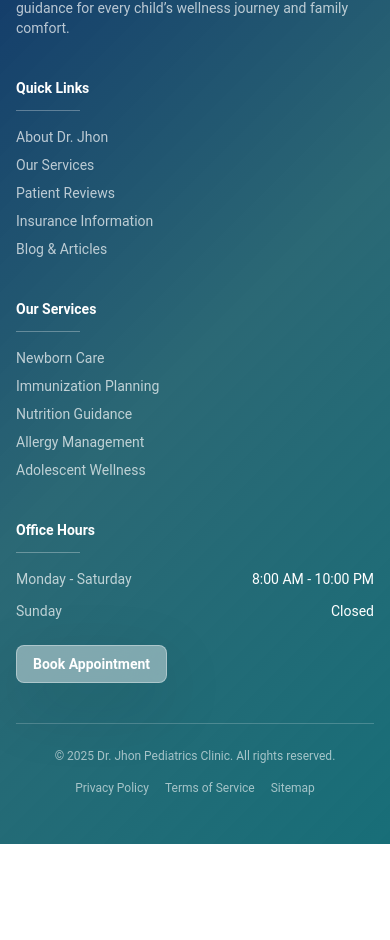
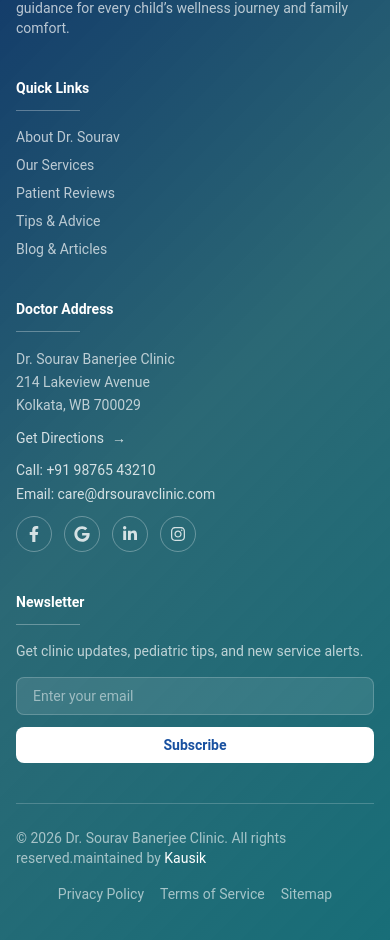
Before and after one commit to kausik11/sourav_banerjee, a React (Vite) app: page /locations in a window 390 px wide. Shown: the part 3671-4611 px from the top of the page. Before the commit the page ends 4515 px from the top, so only its background shows below. Built offline with nearby package versions, Linux system fonts and the light colour scheme; no server answers.

Commit message:
add video section and footer

```diff
--- a/src/App.jsx
+++ b/src/App.jsx
@@ -1,6 +1,8 @@
 import React from 'react'
+import { FaFacebookF, FaGoogle, FaInstagram, FaLinkedinIn } from 'react-icons/fa'
 import { BrowserRouter, NavLink, Route, Routes } from 'react-router-dom'
 import { SiteProvider, useSite } from './context/SiteContext'
+import { sampleDoctorCenters } from './data/doctorCenters'
 import HomePage from './pages/HomePage'
 import ServicesPage from './pages/ServicesPage'
 import LocationsPage from './pages/LocationsPage'
@@ -11,6 +13,7 @@ import BlogsPage from './pages/BlogsPage'
 import BlogDetailPage from './pages/BlogDetailPage'
 import GalleryPage from './pages/GalleryPage'
 import Navbar from './components/Navbar'
+import logo from '../public/logo.png'
 
 const navItems = [
   { label: 'Home', to: '/' },
@@ -85,11 +88,11 @@ const AppLayout = () => {
           <div>
             <div className="flex items-center gap-3">
               <img
-                src="https://images.unsplash.com/photo-1544723795-3fb6469f5b39?auto=format&fit=facearea&w=120&h=120&q=80"
+                src={logo}
                 alt="Dr. Jhon"
                 className="h-11 w-11 rounded-full border border-white/30 object-cover"
               />
-              <p className="text-lg font-semibold text-white">Dr. Jhon</p>
+              <p className="text-lg font-semibold text-white">Dr. Sourav Banerjee</p>
             </div>
             <p className="mt-4 text-sm text-white/70">
               Providing exceptional pediatric care with personalized guidance
@@ -103,7 +106,7 @@ const AppLayout = () => {
             <ul className="mt-4 space-y-2 text-sm text-white/70">
               <li>
                 <NavLink to="/" className="hover:text-white">
-                  About Dr. Jhon
+                  About Dr. Sourav
                 </NavLink>
               </li>
               <li>
@@ -118,7 +121,7 @@ const AppLayout = () => {
               </li>
               <li>
                 <NavLink to="/locations" className="hover:text-white">
-                  Insurance Information
+                  Tips & Advice
                 </NavLink>
               </li>
               <li>
@@ -130,41 +133,106 @@ const AppLayout = () => {
           </div>
 
           <div>
-            <p className="text-sm font-semibold text-white">Our Services</p>
+            <p className="text-sm font-semibold text-white">Doctor Address</p>
             <div className="mt-3 h-px w-16 bg-white/30" />
-            <ul className="mt-4 space-y-2 text-sm text-white/70">
-              <li>Newborn Care</li>
-              <li>Immunization Planning</li>
-              <li>Nutrition Guidance</li>
-              <li>Allergy Management</li>
-              <li>Adolescent Wellness</li>
-            </ul>
+            <div className="mt-4 grid gap-6 text-sm text-white/70 md:grid-cols-[1fr_1.1fr]">
+              <div className="space-y-3">
+                <p className="leading-relaxed">
+                  Dr. Sourav Banerjee Clinic
+                  <br />
+                  214 Lakeview Avenue
+                  <br />
+                  Kolkata, WB 700029
+                </p>
+                <a
+                  href="https://maps.google.com/?q=214+Lakeview+Avenue+Kolkata+WB+700029"
+                  target="_blank"
+                  rel="noreferrer"
+                  className="inline-flex items-center gap-2 text-white/80 transition hover:text-white"
+                >
+                  <span>Get Directions</span>
+                  <span aria-hidden="true">→</span>
+                </a>
+                <div className="space-y-1 text-white/80">
+                  <p>Call: +91 98765 43210</p>
+                  <p>Email: care@drsouravclinic.com</p>
+                </div>
+                <div className="flex items-center gap-3 text-white/70">
+                  <a
+                    href="https://www.facebook.com/"
+                    target="_blank"
+                    rel="noreferrer"
+                    aria-label="Facebook"
+                    className="inline-flex h-9 w-9 items-center justify-center rounded-full border border-white/30 text-white/80 transition hover:border-white hover:text-white"
+                  >
+                    <FaFacebookF className="h-4 w-4" />
+                  </a>
+                  <a
+                    href="https://workspace.google.com/"
+                    target="_blank"
+                    rel="noreferrer"
+                    aria-label="Google Workspace"
+                    className="inline-flex h-9 w-9 items-center justify-center rounded-full border border-white/30 text-white/80 transition hover:border-white hover:text-white"
+                  >
+                    <FaGoogle className="h-4 w-4" />
+                  </a>
+                  <a
+                    href="https://www.linkedin.com/"
+                    target="_blank"
+                    rel="noreferrer"
+                    aria-label="LinkedIn"
+                    className="inline-flex h-9 w-9 items-center justify-center rounded-full border border-white/30 text-white/80 transition hover:border-white hover:text-white"
+                  >
+                    <FaLinkedinIn className="h-4 w-4" />
+                  </a>
+                  <a
+                    href="https://www.instagram.com/"
+                    target="_blank"
+                    rel="noreferrer"
+                    aria-label="Instagram"
+                    className="inline-flex h-9 w-9 items-center justify-center rounded-full border border-white/30 text-white/80 transition hover:border-white hover:text-white"
+                  >
+                    <FaInstagram className="h-4 w-4" />
+                  </a>
+                </div>
+              </div>
+
+            </div>
           </div>
 
           <div>
-            <p className="text-sm font-semibold text-white">Office Hours</p>
+            <p className="text-sm font-semibold text-white">Newsletter</p>
             <div className="mt-3 h-px w-16 bg-white/30" />
-            <div className="mt-4 space-y-3 text-sm text-white/70">
-              <div className="flex items-start justify-between gap-4">
-                <span>Monday - Saturday</span>
-                <span className="text-white">8:00 AM - 10:00 PM</span>
-              </div>
-              <div className="flex items-start justify-between gap-4">
-                <span>Sunday</span>
-                <span className="text-white">Closed</span>
-              </div>
-            </div>
-            <NavLink
-              to="/locations"
-              className="mt-6 inline-flex items-center justify-center rounded-lg bg-[#2563eb] px-4 py-2 text-sm font-semibold text-white shadow-soft transition hover:bg-[#1d4ed8]"
-            >
-              Book Appointment
-            </NavLink>
+            <p className="mt-4 text-sm text-white/70">
+              Get clinic updates, pediatric tips, and new service alerts.
+            </p>
+            <form className="mt-4 space-y-3">
+              <input
+                type="email"
+                placeholder="Enter your email"
+                className="w-full rounded-lg border border-white/20 bg-white/10 px-4 py-2 text-sm text-white placeholder:text-white/50 focus:border-white focus:outline-none"
+                aria-label="Email address"
+              />
+              <button
+                type="submit"
+                className="w-full rounded-lg bg-white px-4 py-2 text-sm font-semibold text-[var(--brand-blue)] transition hover:bg-white/90"
+              >
+                Subscribe
+              </button>
+            </form>
           </div>
         </div>
 
-        <div className="mt-10 flex flex-col items-center justify-between gap-4 border-t border-white/20 pt-6 text-xs text-white/60 md:flex-row">
-          <p>© 2025 Dr. Jhon Pediatrics Clinic. All rights reserved.</p>
+        <div className="mt-10 flex flex-col items-center justify-between gap-4 border-t border-white/20 pt-6 text-sm text-white/60 md:flex-row">
+          <p>© 2026 Dr. Sourav Banerjee Clinic. All rights reserved.maintained by   <a
+      href="https://www.linkedin.com/in/kausik-saha-fsd"
+      target="_blank"
+      rel="noopener noreferrer"
+      className="text-white hover:underline"
+    >
+      Kausik
+    </a>
+          </p>
           <div className="flex flex-wrap items-center gap-4">
             <span>Privacy Policy</span>
             <span>Terms of Service</span>
--- a/src/pages/HomePage.jsx
+++ b/src/pages/HomePage.jsx
@@ -65,6 +65,31 @@ const HomePage = () => {
   const handleNextAward = () =>
     setAwardIndex((prev) => (prev + 1) % awardsSlides.length);
   const [feedbackIndex, setFeedbackIndex] = useState(0);
+  const videoSlides = [
+    {
+      id: 'doctube',
+      title: 'Doctor’s Message on Child Wellness',
+      label: 'Video Spotlight',
+      description:
+        'A short talk focused on everyday pediatric care, growth milestones, and parent guidance.',
+      embedUrl: 'https://www.youtube.com/embed/wdbU2jfkZsI?si=rrvaOOpPjodRIjaI" title="YouTube video player" frameborder="0" allow="accelerometer; autoplay; clipboard-write; encrypted-media; gyroscope; picture-in-picture; web-share" referrerpolicy="strict-origin-when-cross-origin',
+
+    },
+    {
+      id: 'facebook',
+      title: 'Clinic Visit & Care Highlights',
+      label: 'Clinic Tour',
+      description:
+        'A quick look at the clinic experience and how we keep visits calm and child-friendly.',
+      embedUrl:
+        'https://doctube.com/v/bw1L3r',
+    },
+  ]
+  const [videoIndex, setVideoIndex] = useState(0)
+  const handlePrevVideo = () =>
+    setVideoIndex((prev) => (prev - 1 + videoSlides.length) % videoSlides.length)
+  const handleNextVideo = () =>
+    setVideoIndex((prev) => (prev + 1) % videoSlides.length)
   const handlePrevFeedback = () =>
     setFeedbackIndex((prev) =>
       feedbacks.length ? (prev - 1 + feedbacks.length) % feedbacks.length : 0
@@ -653,6 +678,76 @@ const HomePage = () => {
           </div>
         </div>
       </section>
+      <section className="bg-white/80 py-16">
+        <div className="mx-auto w-full max-w-6xl px-4 md:px-8">
+          <SectionHeader
+            eyebrow="Video Gallery"
+            title="Watch Dr. Sourav in action"
+            subtitle="Short clips that explain care routines, clinic visits, and family-friendly guidance."
+            align="center"
+          />
+          <div className="grid gap-8 lg:grid-cols-[1.2fr_0.8fr] lg:items-center">
+            <div>
+              <div className="relative overflow-hidden rounded-3xl border border-[var(--line)] bg-white shadow-soft">
+                <div className="relative pb-[56.25%]">
+                  <iframe
+                    key={videoSlides[videoIndex].id}
+                    src={videoSlides[videoIndex].embedUrl}
+                    title={videoSlides[videoIndex].title}
+                    className="absolute inset-0 h-full w-full"
+                    allow="autoplay; clipboard-write; encrypted-media; gyroscope; picture-in-picture"
+                    allowFullScreen
+                  />
+                </div>
+              </div>
+              <div className="mt-4 flex flex-wrap items-center justify-between gap-4">
+                <div className="flex items-center gap-2">
+                  {videoSlides.map((slide, index) => (
+                    <button
+                      key={slide.id}
+                      type="button"
+                      onClick={() => setVideoIndex(index)}
+                      aria-label={`Show ${slide.title}`}
+                      className={`h-2.5 w-2.5 rounded-full transition ${
+                        index === videoIndex
+                          ? 'bg-[var(--brand-accent)]'
+                          : 'bg-[var(--line)]'
+                      }`}
+                    />
+                  ))}
+                </div>
+                <div className="flex items-center gap-3 text-sm">
+                  <button
+                    type="button"
+                    onClick={handlePrevVideo}
+                    className="rounded-full border border-[var(--line)] px-4 py-2 text-[var(--brand-blue)] transition hover:border-[var(--brand-blue)]"
+                  >
+                    Prev
+                  </button>
+                  <button
+                    type="button"
+                    onClick={handleNextVideo}
+                    className="rounded-full border border-[var(--line)] px-4 py-2 text-[var(--brand-blue)] transition hover:border-[var(--brand-blue)]"
+                  >
+                    Next
+                  </button>
+                </div>
+              </div>
+            </div>
+            <div className="rounded-3xl border border-[var(--line)] bg-white/90 p-6 shadow-soft">
+              <p className="text-xs uppercase tracking-[0.3em] text-[var(--brand-accent)]">
+                {videoSlides[videoIndex].label}
+              </p>
+              <h3 className="mt-4 font-display text-2xl text-[var(--brand-blue)]">
+                {videoSlides[videoIndex].title}
+              </h3>
+              <p className="mt-3 text-sm text-[var(--muted)]">
+                {videoSlides[videoIndex].description}
+              </p>
+            </div>
+          </div>
+        </div>
+      </section>
       <section className="mx-auto w-full max-w-6xl px-4 py-16 md:px-8">
         <SectionHeader
           eyebrow="Google Feedback"
@@ -727,6 +822,16 @@ const HomePage = () => {
             Reviews will appear here once they are published.
           </div>
         )}
+        <div className="mt-8 flex justify-center bg-var[--brand-accent] s transition">
+          <a
+            href="https://www.google.com/search?sca_esv=2bc7513dd8de01bf&sxsrf=AE3TifPyKUZnZgv15xnzS-iJprPjpgFsUw:1767630835801&si=AMgyJEtREmoPL4P1I5IDCfuA8gybfVI2d5Uj7QMwYCZHKDZ-E85QoNXJfnuO6OoJJUCsMc3Y5HynQSm1N_fXM8pjvQNN2FMhAw-Htrgfx4Y3uaGofQzaAD-HDl-Y5gC07342Wr_azM3nQ9gRgoiAr32nSo8jjrJQZXFQwW6vAPEUcv9zin_DHDxEp8vWzM4pTwWFiEUYo2q9IOK-l75AAQfc48wOL3HIXrfNZBp9RmWOHO6oC0DF3h3KOdDvflYqkqrQYVr7Fkj8e1Fax8fjUjfIDU1MwDFS0w%3D%3D&q=Dr.+Sourav+Banerjee+,+MD+%28pediatrics%29+Newborn+%26+Child+Specialist.+Consultant+pediatrician+in+North+24+Parganas+%26+Kolkata+Reviews&sa=X&ved=2ahUKEwilpL-A6vSRAxXRRmcHHaL_HWYQ0bkNegQIIxAD&biw=1536&bih=699&dpr=1.25#lrd=0x39f89fb85d26bdd1:0x5cd37c76dffcbe1d,3,,,,"
+            target="_blank"
+            rel="noreferrer"
+            className="inline-flex items-center justify-center rounded-full bg-[var(--brand-accent)] px-6 py-3 text-xs font-semibold uppercase tracking-[0.25em] text-white "
+          >
+            Leave a Google Review
+          </a>
+        </div>
       </section>
 
       <DoctorCentersSection
```
